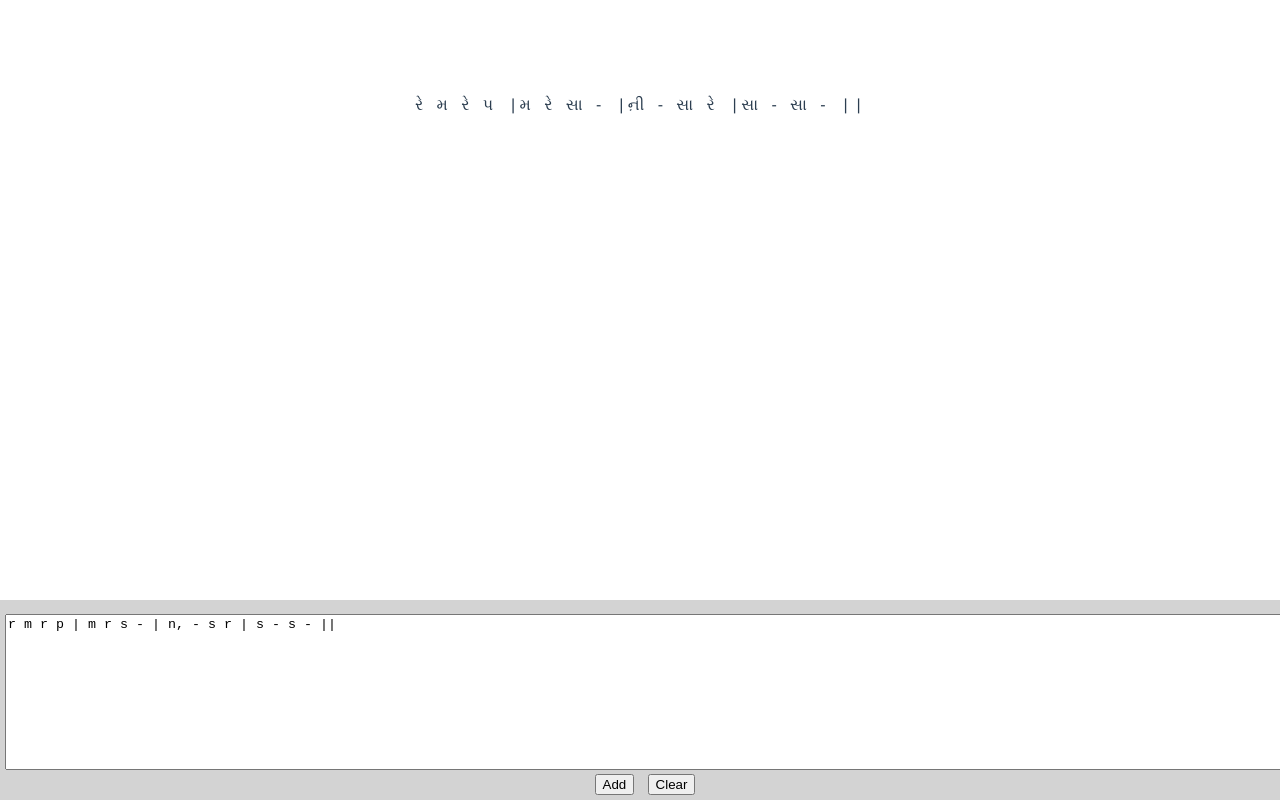
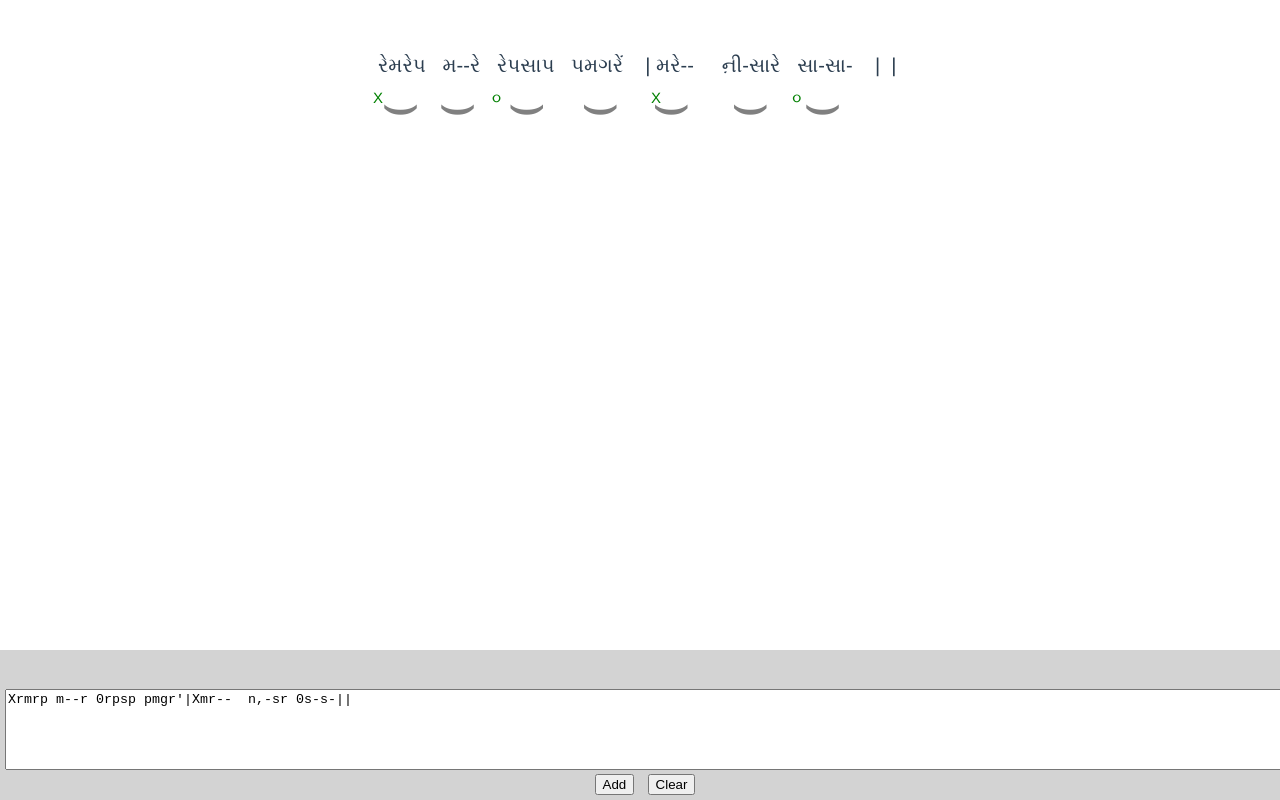
Before and after one commit to aakashthakare/mlipi, a Vue app: page / in a window 1280 px wide. Both pictures are taken after a click on the input "Add". Built offline with nearby package versions, Linux system fonts and the light colour scheme.

Commit message:
Update rendering

```diff
--- a/src/App.vue
+++ b/src/App.vue
@@ -21,6 +21,5 @@ export default {
   -moz-osx-font-smoothing: grayscale;
   text-align: center;
   color: #2c3e50;
-  margin-top: 60px;
 }
 </style>
--- a/src/components/HelloWorld.vue
+++ b/src/components/HelloWorld.vue
@@ -1,30 +1,30 @@
 <template>
   <div>
-    <div v-for="(c, j) in this.comp" :key="j">
+    <div v-for="(c, j) in this.comp" :key="j" :style="{ fontSize: this.baseFontSize + 'px' }">
       <br /><br />
       <span v-for="(k, i) in c" :key="i">
         <span v-for="(matra, index) in k" :key="index">
-          <span v-if="isTaliCount(matra.taliKhali)" style="margin-top: 30px;position: absolute;float: left;margin-left: -5px;">
-            {{ toTaliKhali(matra.taliKhali) }}
+          <span style="margin-top: 35px;position: absolute;float: left;margin-left: -5px;font-size: 15px;color: green;">
+            {{ toGujarati(matra.taliKhali) }}
           </span>
           <span v-for="(symbol, index) in matra.symbols" :key="index">
             <span v-if="isDashOrAvgrah(symbol)">
               {{ toDashOrAvgrah(symbol) }}
             </span>
-            <span v-else-if="isNextChar(index, matra.symbols)">
-              {{ toGujarati(symbol) }}
-            </span>
             <span v-else-if="isNexQuote(index, matra.symbols)">
               {{ taarSaptak(symbol) }}
-            </span>
-            <span v-else-if="isNextUnderscore(index, matra.symbols)">
-              <u>{{ toGujarati(symbol) }}</u>
             </span>
             <span v-else-if="isNextComma(index, matra.symbols)">
               {{ mandraSaptak(symbol) }}
             </span>
             <span v-else-if="isNextTild(index, matra.symbols)">
               {{ tivraM() }}
+            </span>
+            <span v-else-if="isNextUnderscore(index, matra.symbols)">
+              <u>{{ toGujarati(symbol) }}</u>
+            </span>
+            <span v-else-if="isNextChar(index, matra.symbols)">
+              {{ toGujarati(symbol) }}
             </span>
           </span>
           <span v-if="hasMoreThanOneSymbol(matra.symbols)" :style="computeFontSize(matra.symbols)" >⌣</span>
@@ -34,9 +34,9 @@
       </span>
       <span>&nbsp;|&nbsp;</span>
     </div>
-    <div class="no-print" style="height: 200px;background: lightgray;position:fixed;width:100%;bottom:0;left:0;">
+    <div class="no-print" style="height: 150px;background: lightgray;position:fixed;width:100%;bottom:0;left:0;">
       <form @submit.prevent="submit" style="position: fixed;bottom: 0;width: 100%;padding:5px;">
-        <textarea rows="10" cols="200" v-model="input"></textarea> <br />
+        <textarea rows="5" cols="200" v-model="input"></textarea> <br />
         <input type="submit" value="Add"/>&nbsp;&nbsp;
         <input type="button" value="Clear" @click="clear"/>
       </form>
@@ -48,9 +48,10 @@
 export default {
   data() {
     return {
-      input: 'r m r p | m r s - | n, - s r | s - s - ||',
+      baseFontSize: 20,
+      input: 'Xrmrp m--r 0rpsp pmgr\'|Xmr--  n,-sr 0s-s-||',
       matra: {
-        taliKhali: -1,
+        taliKhali: '',
         symbols: []
       },
       khand: [],
@@ -71,14 +72,8 @@ export default {
     isDashOrAvgrah(symbol) {
       return symbol == '-' || symbol == '$';
     },
-    toTaliKhali(taliKhali) {
-      return taliKhali == 0 ? '0' : 'X';
-    },
-    isTaliCount(taliKhali){
-      return taliKhali >= 0;
-    },
     isNextChar(index, symbols){
-      return index + 1 >= symbols.length || 'srgmpdn'.includes(symbols[index + 1]);
+      return 'srgmpdn'.includes(symbols[index]);
     },
     isNexQuote(index, symbols){
       return symbols[index + 1] == '\'';
@@ -118,6 +113,39 @@ export default {
             break;
           case 'n':
             s = 'ની';
+            break;
+          case '0':
+            s = '૦';
+            break;
+          case '1':
+            s = '૧';
+            break;
+          case '2':
+            s = '૨';
+            break;
+          case '3':
+            s = '૩';
+            break;
+          case '4':
+            s = '૪';
+            break;
+          case '5':
+            s = '૫';
+            break;
+          case '6':
+            s = '૬';
+            break;
+          case '7':
+            s = '૭';
+            break;
+          case '8':
+            s = '૮';
+            break;
+          case '9':
+            s = '૯';
+            break;
+          case 'X':
+            s = 'X';
             break;
           default:
             break;
@@ -187,7 +215,7 @@ export default {
     },
     computeFontSize(text) {
       var charW = 0;
-      var count = 0;
+      var marginLeft = 0;
 
       for (let i = 0; i < text.length; i++) {
         switch(text[i]) {
@@ -198,21 +226,37 @@ export default {
           case 'g':
           case 'm':
           case 'p':
-            charW += 16;
-            count++;
+          case '-':
+            charW += this.baseFontSize;
+            break;
+        }
+        const left = this.baseFontSize / 2;
+        switch(text[i]) {
+          case 's':
+            marginLeft += (left * 1.5);
+            break;
+          case 'n':
+          case 'r':
+            marginLeft += (left * 1.25);
+            break;
+          case 'm':
+          case 'd':
+          case 'g':
+          case 'p':
+          case '-':
+            marginLeft += left;
             break;
         }
       }
 
-      const fontSize = charW + 'px';
-      var marginTop = (16 - (count * 2)) +'px';
-      var marginLeft = (count * -1 * 12) + 'px';
+      const fontSize = (charW - this.baseFontSize) + 'px';
+      var marginTop = this.baseFontSize * 0.75;
 
       return {
         fontSize: fontSize,
         position: 'absolute',
-        marginTop: marginTop,
-        marginLeft: marginLeft,
+        marginTop: marginTop + 'px',
+        marginLeft: (marginLeft * -1) + 'px',
         color: 'gray'
       };
     },
@@ -223,14 +267,13 @@ export default {
         var matras = [];
 
         for (var i = 0; i < mt.length; i++) {
-          var taliKhali;
+          var taliKhali = '';
           var m = mt[i];
 
-          if(m.charAt(0) == '0') {taliKhali = 0;}
-          else if(m.charAt(0) == 'X') {taliKhali = 1;}
-          else {taliKhali = -1;}
-
-          if(taliKhali >= 0) {m = m.substring(1, m.length);}
+          if((m.charAt(0) >= '0' && m.charAt(0) <= '9') || m.charAt(0) == 'X') {
+            taliKhali = m.charAt(0);
+            m = m.substring(1, m.length);
+          }
 
           const matra = {
             taliKhali: taliKhali,
```
